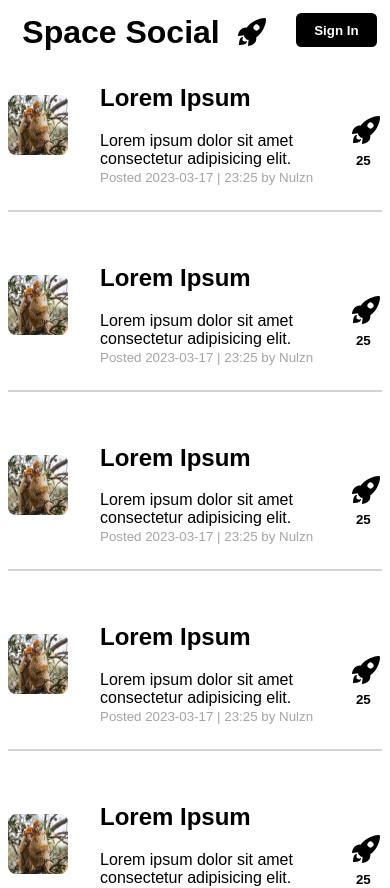
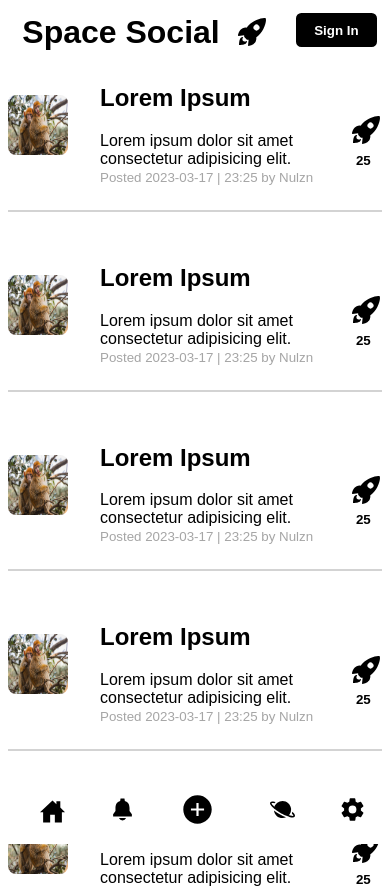
Before and after one commit to Nulzn/Space-Social, a Next.js app: page / in a window 390 px wide. Shown: the top 888 px of the page. Built offline with nearby package versions, Linux system fonts and the light colour scheme.

Commit message:
Responsive Fix

```diff
--- a/styles/CreatePost.module.css
+++ b/styles/CreatePost.module.css
@@ -40,3 +40,89 @@
     margin: 1em;
     font-family: Arial, Helvetica, sans-serif;
 }
+
+@media screen and (min-width: 1300px) {
+    .responsiveSidebar {
+            visibility: hidden;
+    }
+
+    .sidebar button {
+        height: 40px;
+    }
+}
+
+@media screen and (max-width: 612px) {
+
+    .postFramePositioning {
+        margin-top: 4em;
+    }
+
+    .PlanetsIcon,
+    .HomeIcon,
+    .SettingsIcon,
+    .NotificationsIcon {
+        font-size: 25px;
+    }
+
+    .createPostTitleIcon {
+        margin-left: 1em;
+        font-size: 35px;
+    }
+
+    .sidebar {
+        visibility: hidden;
+    }
+
+
+
+    .responsiveSidebar {
+        text-decoration: none;
+        list-style-type: none;
+        background-color: white;
+        position: fixed;
+        display: flex;
+        justify-content: center;
+        align-items: center;
+        bottom: 0;
+        left: 0;
+        right: 0;
+
+        margin-bottom: 0;
+        padding-bottom: 1px;
+        padding-top: 1px;
+
+        height: 4em;
+    }
+
+    .responsiveSidebar li {
+        color: black;
+        transform: translate(-50%);
+        margin-left: 10px;
+        margin-right: 10px;
+    }
+
+
+
+    .sidebarText {
+        visibility: hidden;
+    }
+
+    .postFrame {
+        width: 100%;
+    }
+
+    .h1 {
+        position: fixed;
+        left: 0;
+        right: 0;
+        display: flex;
+        flex-direction: row;
+        justify-content: center;
+        top: 0em;
+        bottom: 30em;
+        padding-bottom: 1em;
+        padding-top: 1em;
+        background-color: white;
+        text-indent: -100px;
+    }
+}
--- a/styles/Error.module.css
+++ b/styles/Error.module.css
@@ -93,7 +93,7 @@
     }
 }
 
-@media screen and (max-width: 1539px) {
+@media screen and (min-width: 1300px) {
     .responsiveSidebar {
         visibility: hidden;
     }
--- a/styles/Home.module.css
+++ b/styles/Home.module.css
@@ -314,7 +314,7 @@
     margin: 0;
 }
 
-@media screen and (min-width: 1530px) {
+@media screen and (min-width: 1300px) {
     .responsiveSidebar {
         visibility: hidden;
     }
@@ -347,14 +347,6 @@
 
     .loggedInProfile {
         left: 67em;
-    }
-
-    .responsiveSidebar {
-        visibility: hidden;
-    }
-
-    .sidebar button {
-        height: 40px;
     }
 }
 
--- a/styles/Login.module.css
+++ b/styles/Login.module.css
@@ -186,7 +186,7 @@
     }
 }
 
-@media screen and (max-width: 1539px) {
+@media screen and (min-width: 1300px) {
     .responsiveSidebar {
         visibility: hidden;
     }
--- a/styles/Settings.module.css
+++ b/styles/Settings.module.css
@@ -234,7 +234,7 @@
     }
 }
 
-@media screen and (max-width: 1539px) {
+@media screen and (min-width: 1300px) {
     .responsiveSidebar {
         visibility: hidden;
     }
```
Also changed, not shown: pages/createpost.tsx (+20 -0 lines).
